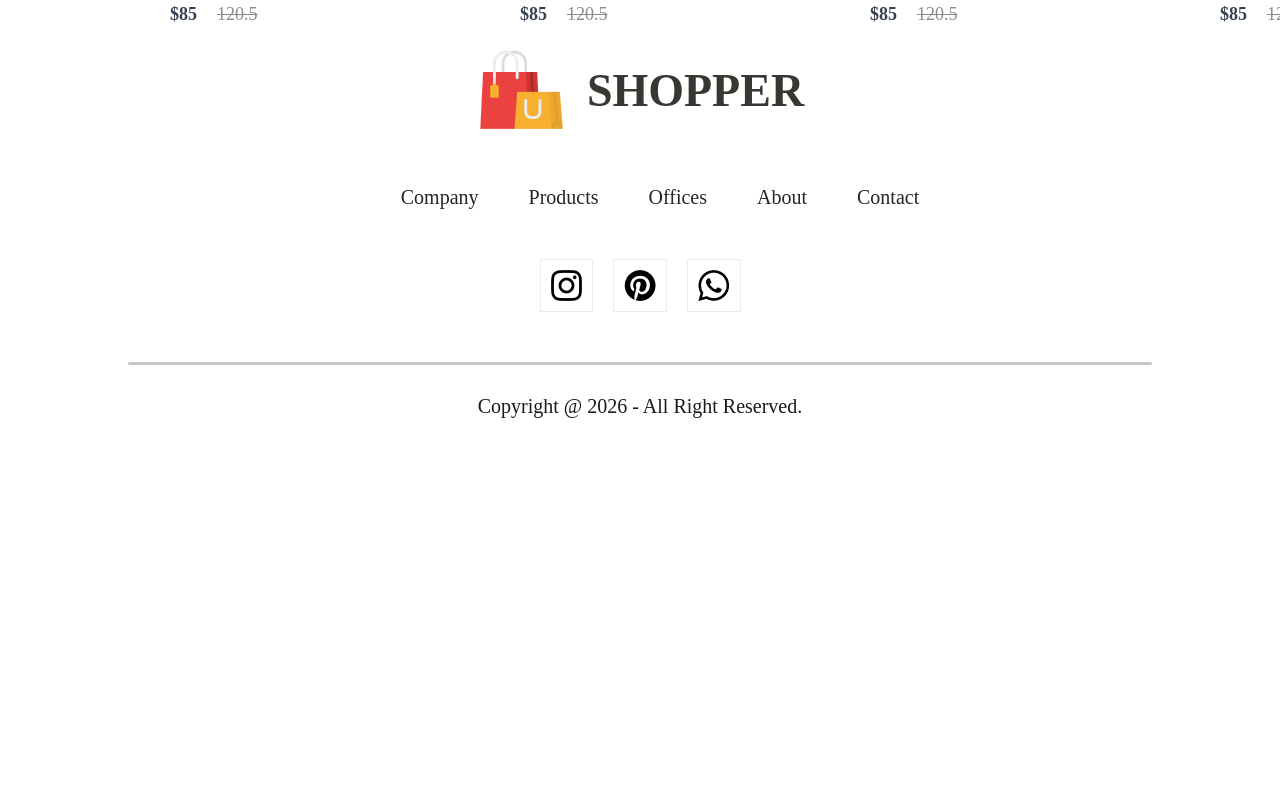
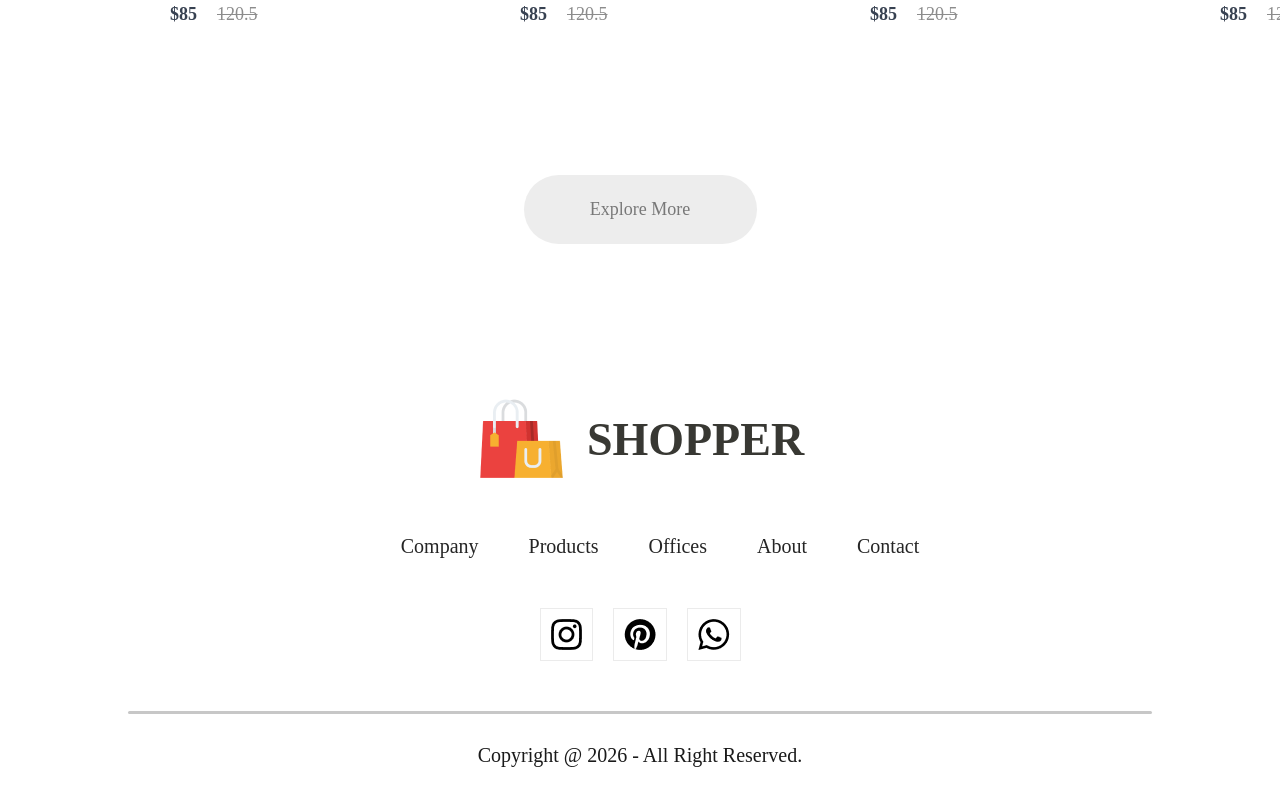
Before and after one commit to Santhoshkumar0913/E-commerce-platform, a React (Create React App) app in the folder frontend/: page /kids in a window 1280 px wide. Shown: the part 1996-2793 px from the top of the page. Before the commit the page ends 2444 px from the top, so only its background shows below. Built offline with nearby package versions, Linux system fonts and the light colour scheme; a web font is replaced by a local one.

Commit message:
added explore more button

```diff
--- a/frontend/src/Pages/CSS/ShopCategory.css
+++ b/frontend/src/Pages/CSS/ShopCategory.css
@@ -23,3 +23,16 @@
     grid-template-columns: 1fr 1fr 1fr 1fr;
     row-gap: 80px;
 }
+.shopcategory-loadmore{
+    display: flex;
+    justify-content: center;
+    align-items: center;
+    margin: 150px auto;
+    width: 233px;
+    height: 69px;
+    border-radius: 75px;
+    background: #ededed;
+    color: #787878;
+    font-size: 18px;
+    font-weight: 500;
+}
--- a/frontend/src/Pages/ShopCategory.jsx
+++ b/frontend/src/Pages/ShopCategory.jsx
@@ -28,6 +28,9 @@
 
         })}
       </div>
+      <div className="shopcategory-loadmore">
+        Explore More
+      </div>
     </div>
   )
 }
```
